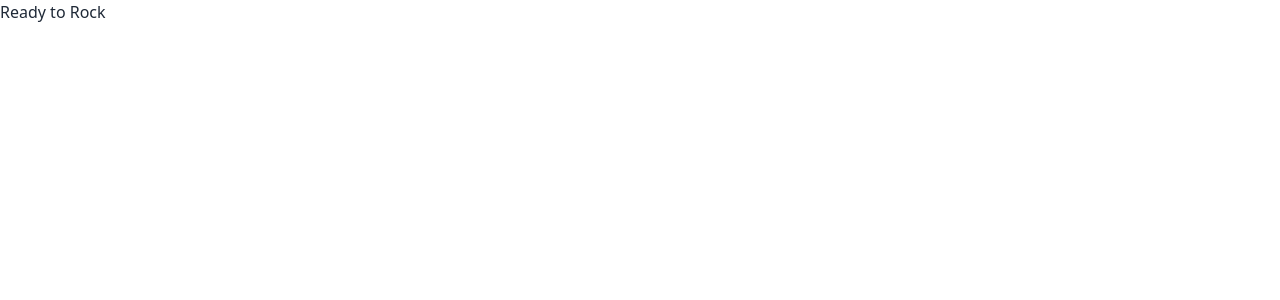
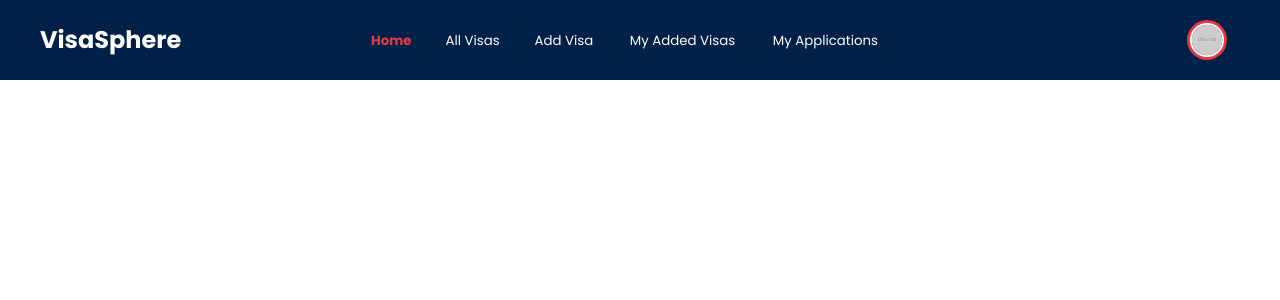
Before and after one commit to parvej-shah/VisaSphere, a React (Vite) app: page / in a window 1280 px wide. Shown: the top 300 px of the page. Built offline with nearby package versions, Linux system fonts and the light colour scheme.

Commit message:
navbar set up done

```diff
--- a/src/App.jsx
+++ b/src/App.jsx
@@ -1,12 +1,12 @@
 import { Outlet } from "react-router-dom"
+import Navbar from "./components/Navbar"
 
 function App() {
   return (
     <div>
       <h1>Ready to Rock</h1>
-      <Outlet>
-
-      </Outlet>
+      <Navbar/>
+      <Outlet/>
     </div>
   )
 }
--- /dev/null
+++ b/src/components/Navbar.jsx
@@ -0,0 +1,121 @@
+import { NavLink } from "react-router-dom";
+
+const Navbar = () => {
+    const isloggedIn = true;
+    const allNavLink = [
+        { to: '/', label: 'Home' },
+        { to: '/all-visas', label: 'All Visas' },
+        { to: '/add-visa', label: 'Add Visa' },
+        { to: '/my-added-visas', label: 'My Added Visas' },
+        { to: '/my-applications', label: 'My Applications' },
+      ];
+    const isActiveLink = 'btn bg-transparent border-none text-secondary font-bold hover:bg-transparent';
+    const isNotActiveLink = 'btn bg-transparent border-none text-neutral font-normal hover:bg-transparent hover:scale-110 transition-all duration-300 hover:text-secondary hover:font-bold'
+  return (
+    <div className="navbar bg-primary text-neutral fixed top-0 z-10 shadow-navbar">
+      {/* Navbar Start */}
+      <div className="navbar-start ">
+        {/* Mobile Menu Button */}
+        <div className="dropdown lg:hidden ">
+          <label tabIndex={0} className="btn btn-ghost ">
+            <svg
+              xmlns="http://www.w3.org/2000/svg"
+              className="h-6 w-6 text-neutral"
+              fill="none"
+              viewBox="0 0 24 24"
+              stroke="currentColor"
+            >
+              <path
+                strokeLinecap="round"
+                strokeLinejoin="round"
+                strokeWidth="2"
+                d="M4 6h16M4 12h8m-8 6h16"
+              />
+            </svg>
+          </label>
+          <ul
+            tabIndex={0}
+            className="menu menu-sm dropdown-content mt-3 p-2 shadow-lg bg-neutral text-primary rounded-box w-52"
+          >
+            {allNavLink.map((link, index) => (
+              <li key={index}>
+                <NavLink
+                  to={link.to}
+                  className={({ isActive }) =>
+                    isActive ? isActiveLink : isNotActiveLink
+                  }
+                >
+                  {link.label}
+                </NavLink>
+              </li>
+            ))}
+          </ul>
+        </div>
+        {/* Logo */}
+        <a className="text-2xl font-bold text-neutral px-4 lg:px-8">
+          VisaSphere
+        </a>
+      </div>
+
+      {/* Navbar Center */}
+      <div className="navbar-center hidden lg:flex">
+        <ul className="menu menu-horizontal px-1 text-neutral">
+        {allNavLink.map((link, index) => (
+              <li key={index}>
+                <NavLink
+                  to={link.to}
+                  className={({ isActive }) =>
+                    isActive ? isActiveLink : isNotActiveLink
+                  }
+                >
+                  {link.label}
+                </NavLink>
+              </li>
+            ))}
+        </ul>
+      </div>
+
+      {/* Navbar End */}
+      <div className="navbar-end px-4 lg:px-8">
+        {isloggedIn ? (
+          <div className="hidden lg:flex items-center gap-4">
+            <div className="dropdown dropdown-end">
+              <div
+                tabIndex={0}
+                className="avatar btn btn-ghost text-neutral cursor-pointer"
+              >
+                <div className="w-8 rounded-full ring ring-secondary ring-offset-base-100 ring-offset-2">
+                  <img src="https://via.placeholder.com/150" alt="User" />
+                </div>
+              </div>
+              <ul
+                tabIndex={0}
+                className="menu menu-sm dropdown-content mt-3 space-y-2 p-2 shadow-lg bg-neutral text-primary rounded-box w-48"
+              >
+                <li>
+                  <a href="#">Name</a>
+                </li>
+                <li>
+                  <a href="#" className="btn bg-secondary text-neutral">
+                    Logout
+                  </a>
+                </li>
+              </ul>
+            </div>
+          </div>
+        ) : (
+          <div className="flex flex-col lg:flex-row gap-2">
+            <a href="#" className="btn btn-secondary btn-sm">
+              Login
+            </a>
+            <a href="#" className="btn btn-accent btn-sm">
+              Register
+            </a>
+          </div>
+        )}
+      </div>
+    </div>
+  );
+};
+
+export default Navbar;
--- a/src/index.css
+++ b/src/index.css
@@ -1,3 +1,10 @@
+@import url('https://fonts.googleapis.com/css2?family=Poppins:ital,wght@0,100;0,200;0,300;0,400;0,500;0,600;0,700;0,800;0,900;1,100;1,200;1,300;1,400;1,500;1,600;1,700;1,800;1,900&display=swap');
 @tailwind base;
 @tailwind components;
 @tailwind utilities;
+
+body{
+  font-family: "Poppins", sans-serif;
+  font-weight: 400;
+  font-style: normal;
+}
--- a/tailwind.config.js
+++ b/tailwind.config.js
@@ -5,7 +5,19 @@ export default {
     "./src/**/*.{js,ts,jsx,tsx}",
   ],
   theme: {
-    extend: {},
+    extend: {
+      colors: {
+        primary: '#002147', // Dark Navy Blue (common in header and buttons)
+        secondary: '#E63946', // Vibrant Red (accent and CTA buttons)
+        accent: '#F4F4F4', // Light Gray for background
+        neutral: '#FFFFFF', // White for cards and content
+        textPrimary: '#343A40', // Dark text for content
+        textSecondary: '#6C757D', // Muted text
+        error: '#DC3545', // Error Red
+        success: '#28A745', // Green for success indicators
+        info: '#17A2B8', // Cyan for information highlights
+      },
+    },
   },
   // eslint-disable-next-line no-undef
   plugins: [require('daisyui'),],
```
